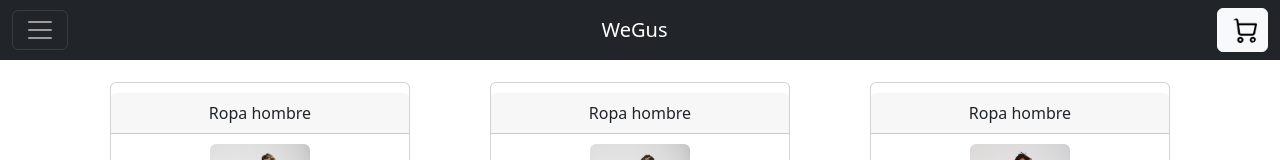
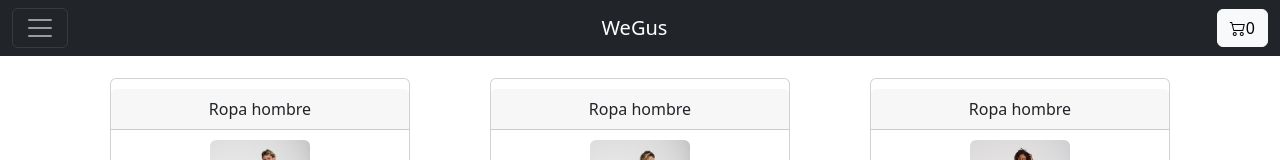
Before and after one commit to HugoEspiG/Proyecto_React_HugoEspinosa_WeGus, a React (Create React App) app: page /Outfits in a window 1280 px wide. Shown: the top 160 px of the page. Built offline with nearby package versions, Linux system fonts and the light colour scheme.

Commit message:
Cart con arreglos HugoEspinosa

```diff
--- /dev/null
+++ b/src/components/Cart/Cart.css
@@ -0,0 +1,5 @@
+.size{
+    text-align: end;
+    width: 100px;
+    height: 100px;
+}
--- a/src/components/Cart/CartItem/index.js
+++ b/src/components/Cart/CartItem/index.js
@@ -1,10 +1,11 @@
-import React, { memo } from 'react'
+import { memo,useContext} from 'react'
 import Imagen from '../../Imagen'
+import {CartContext} from '../../../context/CartContext'
 
 function CartItem({ item }) {
 
   console.log('>>> render CartItem!');
-
+  const {removeProduct}=useContext(CartContext)
   return (
     <tr>
       <th scope="row">{item.item.id}</th>
@@ -13,7 +14,7 @@ function CartItem({ item }) {
       <td>{item.quantity}</td>
       <td>{item.item.precio}</td>
       <td>{item.item.precio*item.quantity}</td>
-      <td></td>
+      <td><button onClick={()=>{removeProduct(item.item)}} class="bi bi-dash-circle-fill  bg-transparent border border-light"> remover</button></td>
     </tr>
   )
 }
--- a/src/components/Cart/CartWidget/index.js
+++ b/src/components/Cart/CartWidget/index.js
@@ -1,11 +1,16 @@
-import Imagen from '../../Imagen';
-import {Link} from 'react-router-dom'
+import { useNavigate } from "react-router-dom";
+import { useContext } from 'react';
+import {CartContext} from '../../../context/CartContext';
 
 export default function CartWidget(){
+    const navigateFn= useNavigate();
+    const {cartData}=useContext(CartContext)
+
+    const loadCart = ()=>{
+        navigateFn(`/Cart`)
+    }
     return(
-        <button type="button" class="btn btn-light">
-            <Imagen src={process.env.PUBLIC_URL+'/Assets/carrito-compras.png'} tam='sm' alt='Carrito de Compras' ubi='end'/>
-        </button>
+        <button onClick={loadCart} class="btn btn-light bi bi-cart2">{cartData.length}</button>
     )
 
 }
--- a/src/components/Cart/index.js
+++ b/src/components/Cart/index.js
@@ -1,18 +1,15 @@
-import { useContext, useState } from "react";
+import { useContext} from "react";
 import { CartContext } from "../../context/CartContext";
 import CartItem from './CartItem'
-
+import './Cart.css'
 
 export default function Cart(){
-    const {cartData,removeProduct} = useContext(CartContext)
-
-    const eliminar=()=>{
-
-    }
+    const {cartData,clearCart} = useContext(CartContext)
     return(
         <div>
             {(cartData.length > 0) ?
             (
+            <div>
                 <table class="table">
                     <thead class="table-dark">
                     <tr>
@@ -32,6 +29,10 @@ export default function Cart(){
                     })}
                     </tbody>
                 </table>
+                <div align="end">
+                    <button onClick={clearCart} class="bi bi-trash bg-transparent border border-light size"> vaciar carrito</button>
+                </div>
+            </div>
             )
             :
             <h3>No hay Elementos en el Cart</h3>
```
Lines whose indentation alone changed are shown as unchanged.
